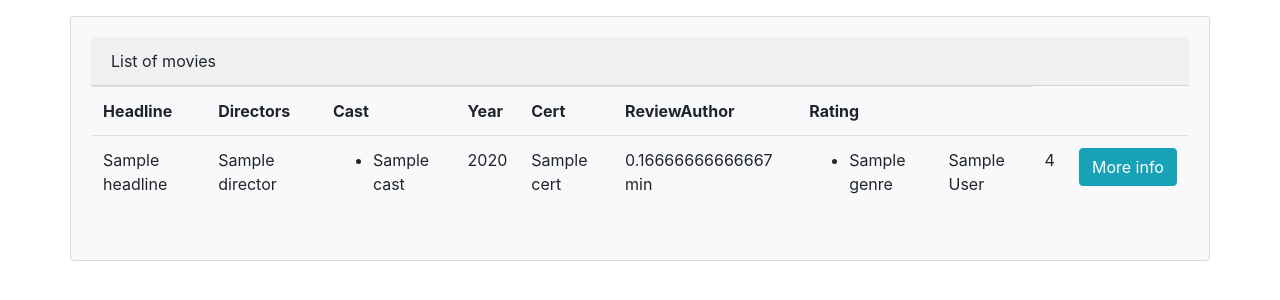
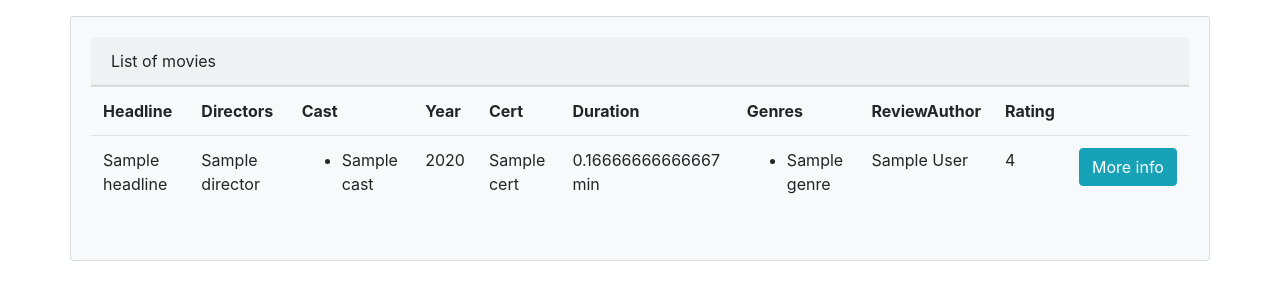
Before and after one commit to alexa9795/movies, a Symfony app: template templates/list.html.twig in a window 1280 px wide. Shown: the top 300 px of the page. Run offline with Twig, Linux system fonts and the light colour scheme; the template is opened without the code that fills it: most values are stand-ins (such as "Sample title", 1, 10 or a date in 2020); some libraries are stand-ins or nearby versions.

Commit message:
Update list.html.twig

```diff
--- a/templates/list.html.twig
+++ b/templates/list.html.twig
@@ -14,6 +14,8 @@
                                     <th>Cast</th>
                                     <th>Year</th>
                                     <th>Cert</th>
+                                    <th>Duration</th>
+                                    <th>Genres</th>
                                     <th>ReviewAuthor</th>
                                     <th>Rating</th>
                                     <th></th>
```
